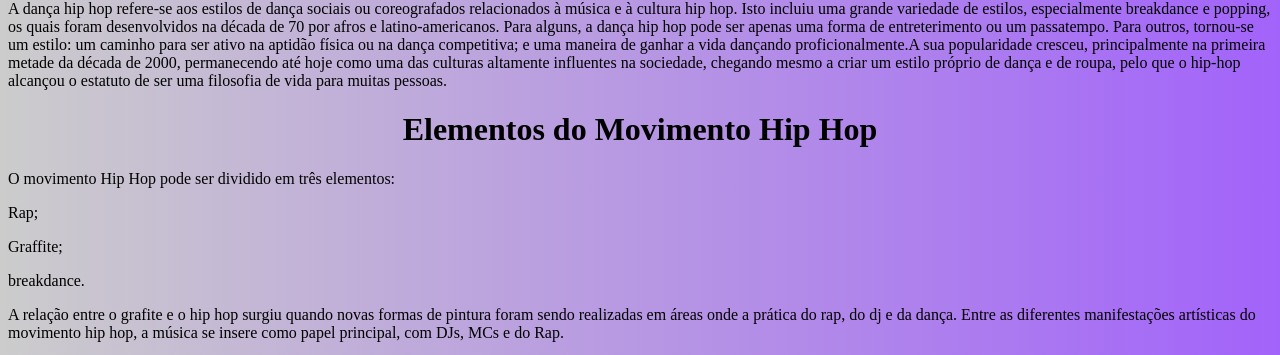
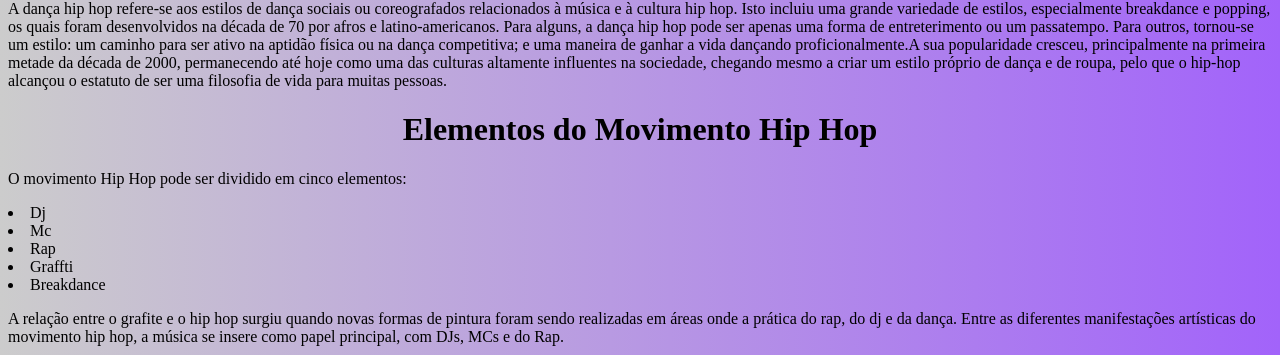
Before and after one commit to vihmax/agrinho1, a plain HTML site: page agrinho1-main/index.html in a window 1280 px wide. Shown: the part 574-929 px from the top of the page. Drawn offline with Linux system fonts and the light colour scheme.

Commit message:
hip hop dance

```diff
--- a/agrinho1-main/index.html
+++ b/agrinho1-main/index.html
@@ -2,7 +2,7 @@
 <html lang="en" dir="ltr">
   <head>
     <meta charset="utf-8">
-    <title>dança hip hop</title>
+    <title></title>
     <link rel="stylesheet" href="style.css">
   </head>
   <body>
@@ -14,10 +14,12 @@ Para alguns, a dança hip hop pode ser apenas uma forma de entreterimento ou um
 
 <h1>Elementos do Movimento Hip Hop</h1>
 
-<p>O movimento Hip Hop pode ser dividido em três elementos:</p>
-<p>Rap;</p>
-<p>Graffite;</p>
-<p>breakdance.</p>
+<p>O movimento Hip Hop pode ser dividido em cinco elementos:</p>
+<li>Dj</li>
+<li>Mc</li>
+<li>Rap</li>
+<li>Graffti</li>
+<li>Breakdance</li>
 <p>A relação entre o grafite e o hip hop surgiu quando novas formas de pintura foram sendo realizadas em áreas onde a prática do rap, do dj e da dança. Entre as diferentes manifestações artísticas do movimento hip hop, a música se insere como papel principal, com DJs, MCs e do Rap.</p>
 <p>Quando o hip hop surgiu, concentrava-se nos disc jockeys que criavam batidas rítmicas, eram pequenos trechos de música com ênfase em repetições, posteriormente, foi acompanhada pelo rap, identificado como um estilo musical de ritmo e poesia, junto com as danças improvisadas, como a breakdance, o popping e o locking.</p>
 <p>A dança hip hop refere-se aos estilos de dança sociais ou coreografados relacionados à música e à cultura hip hop. Isto incluiu uma grande variedade de estilos, especialmente breakdance e popping, os quais foram desenvolvidos na década de 70 por afros e latino-americanos.
@@ -48,6 +50,25 @@ arrancando aplausos e gritos de euforia dos espectadores.</p>
 <p>12 de novembro de 1973 outra data que marcou história do hip hop, foi o dia da fundação da ONG Zulu Nation que promovia a cultura hip hop como forma de manter os jovens longe do crime e da violência.</p>
 <p>Aos poucos a poesia na música, representada pelo rap, ganhou o espaço nas discotecas, que até então não cansavam de tocar os hits da era disco. As duplas de DJs e MCs ganhavam destaque e travavam competições entre si, as batalhas de rap, feitas só pela manifestação cultural e sem conotação de violência. O grafite nos muros era a expressão da pintura na cultura hip hop, e o break era a dança que saía das ruas para as festas em toda a cidade.
 
-<h1>Videos de Dança<h1>
+
+
+
+
+
+
+
+
+
+
+
+
+
+
+
+
+
+
+
+
 
 </body>
```
Also changed, not shown: agrinho1-main/tonton.html (+14 -0 lines), 1 other file.
